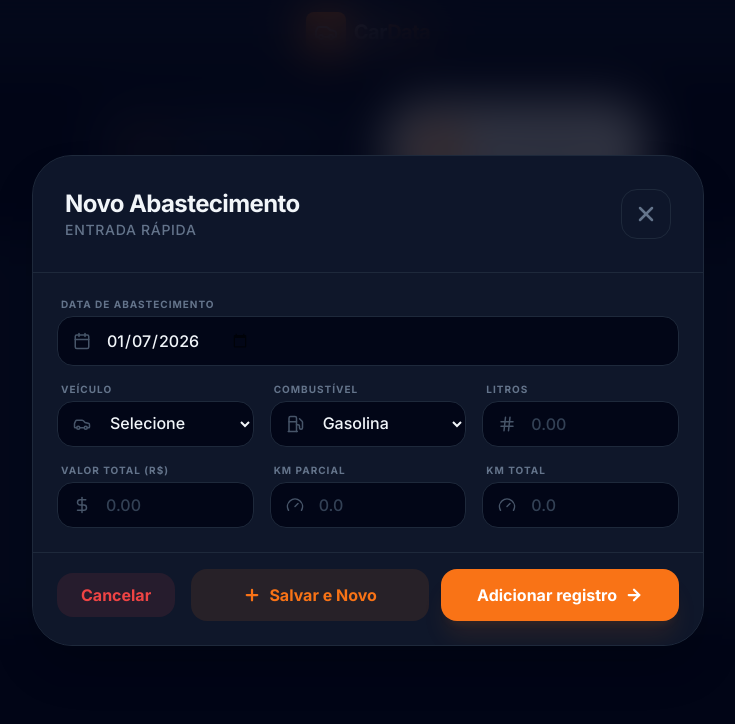
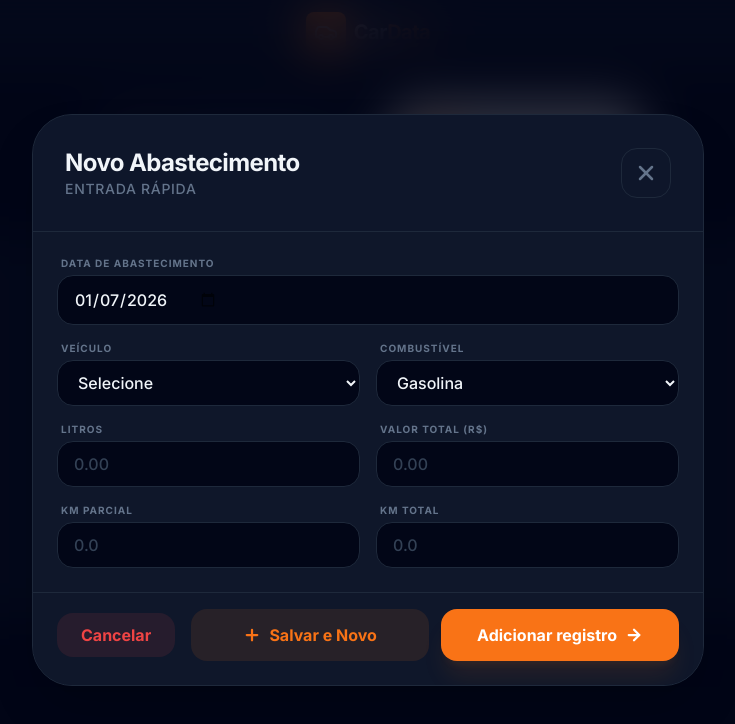
Before and after one commit to leonardojoaquim84/layout-e-rapidez, a React (Vite) app: page / in a window 1280 px wide. Shown: the top 724 px of the page, without its empty margins (272-1007 px from the left). Built offline with nearby package versions, Linux system fonts and the light colour scheme.

Commit message:
feat: Simplify FuelForm input rendering
Removes unused icons from InputWrapper and adjusts input rendering to remove icon placeholders. This streamlines the UI component and reduces unnecessary dependencies.

```diff
--- a/components/FuelForm.tsx
+++ b/components/FuelForm.tsx
@@ -1,7 +1,7 @@
 
 import React, { useState } from 'react';
 import { FuelEntry, FuelEntryFormData } from '../types';
-import { Calendar, Car, Fuel, Hash, DollarSign, Gauge, ArrowRight, Check, Plus } from 'lucide-react';
+import { ArrowRight, Plus } from 'lucide-react';
 
 interface FuelFormProps {
   initialData?: FuelEntry;
@@ -9,15 +9,12 @@ interface FuelFormProps {
   onCancel: () => void;
 }
 
-const InputWrapper = ({ label, icon: Icon, children, className = "" }: { label: string, icon: any, children?: React.ReactNode, className?: string }) => (
+const InputWrapper = ({ label, children, className = "" }: { label: string, children?: React.ReactNode, className?: string }) => (
   <div className={`space-y-1 w-full flex flex-col ${className}`}>
     <label className="text-[10px] font-bold text-slate-500 uppercase tracking-widest ml-1">
       {label}
     </label>
     <div className="relative w-full flex items-center group">
-      <div className="absolute left-4 z-10 text-slate-600 group-focus-within:text-orange-500 transition-colors pointer-events-none">
-        <Icon size={18} strokeWidth={2} />
-      </div>
       {children}
     </div>
   </div>
@@ -79,13 +76,14 @@ const FuelForm: React.FC<FuelFormProps> = ({ initialData, onSubmit, onCancel })
     }));
   };
 
-  const inputClasses = "w-full pl-12 pr-4 min-h-[46px] bg-slate-950 border border-slate-800 rounded-2xl focus:bg-slate-900 focus:ring-4 focus:ring-orange-500/10 focus:border-orange-500 outline-none transition-all text-slate-100 font-medium placeholder:text-slate-700 flex items-center";
+  // Ajustado: removido pl-12 (padding-left para o ícone) para px-4 (padding horizontal equilibrado)
+  const inputClasses = "w-full px-4 min-h-[46px] bg-slate-950 border border-slate-800 rounded-2xl focus:bg-slate-900 focus:ring-4 focus:ring-orange-500/10 focus:border-orange-500 outline-none transition-all text-slate-100 font-medium placeholder:text-slate-700 flex items-center";
 
   return (
     <form className="p-0 flex flex-col" onSubmit={handleSubmit}>
       <div className="p-6 space-y-4 overflow-y-auto max-h-[70vh] scrollbar-hide bg-slate-900">
-        <div className="grid grid-cols-1 sm:grid-cols-3 gap-4">
-          <InputWrapper label="Data de Abastecimento" icon={Calendar} className="sm:col-span-3">
+        <div className="grid grid-cols-2 gap-4">
+          <InputWrapper label="Data de Abastecimento" className="col-span-2">
             <input
               type="date"
               name="data"
@@ -97,7 +95,7 @@ const FuelForm: React.FC<FuelFormProps> = ({ initialData, onSubmit, onCancel })
             />
           </InputWrapper>
 
-          <InputWrapper label="Veículo" icon={Car}>
+          <InputWrapper label="Veículo" className="col-span-1">
             <select
               name="carro"
               value={formData.carro}
@@ -112,7 +110,7 @@ const FuelForm: React.FC<FuelFormProps> = ({ initialData, onSubmit, onCancel })
             </select>
           </InputWrapper>
 
-          <InputWrapper label="Combustível" icon={Fuel}>
+          <InputWrapper label="Combustível" className="col-span-1">
             <select
               name="combustivel"
               value={formData.combustivel}
@@ -127,7 +125,7 @@ const FuelForm: React.FC<FuelFormProps> = ({ initialData, onSubmit, onCancel })
             </select>
           </InputWrapper>
 
-          <InputWrapper label="Litros" icon={Hash}>
+          <InputWrapper label="Litros" className="col-span-1">
             <input
               type="number"
               name="litros"
@@ -141,7 +139,7 @@ const FuelForm: React.FC<FuelFormProps> = ({ initialData, onSubmit, onCancel })
             />
           </InputWrapper>
 
-          <InputWrapper label="Valor Total (R$)" icon={DollarSign}>
+          <InputWrapper label="Valor Total (R$)" className="col-span-1">
             <input
               type="number"
               name="valor"
@@ -155,7 +153,7 @@ const FuelForm: React.FC<FuelFormProps> = ({ initialData, onSubmit, onCancel })
             />
           </InputWrapper>
 
-          <InputWrapper label="KM Parcial" icon={Gauge}>
+          <InputWrapper label="KM Parcial" className="col-span-1">
             <input
               type="number"
               name="odometroParcial"
@@ -169,7 +167,7 @@ const FuelForm: React.FC<FuelFormProps> = ({ initialData, onSubmit, onCancel })
             />
           </InputWrapper>
 
-          <InputWrapper label="KM Total" icon={Gauge}>
+          <InputWrapper label="KM Total" className="col-span-1">
             <input
               type="number"
               name="odometroTotal"
```
